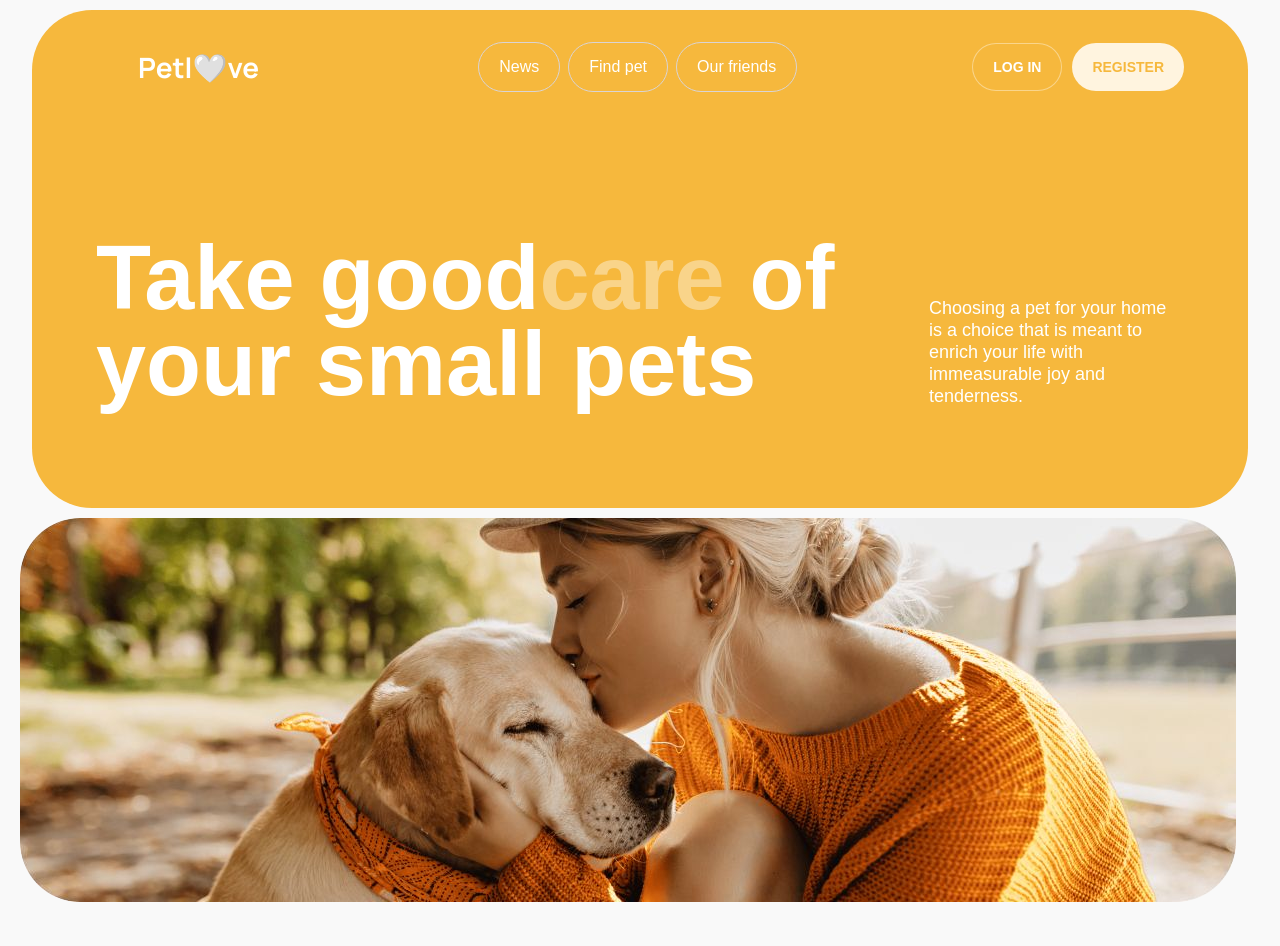
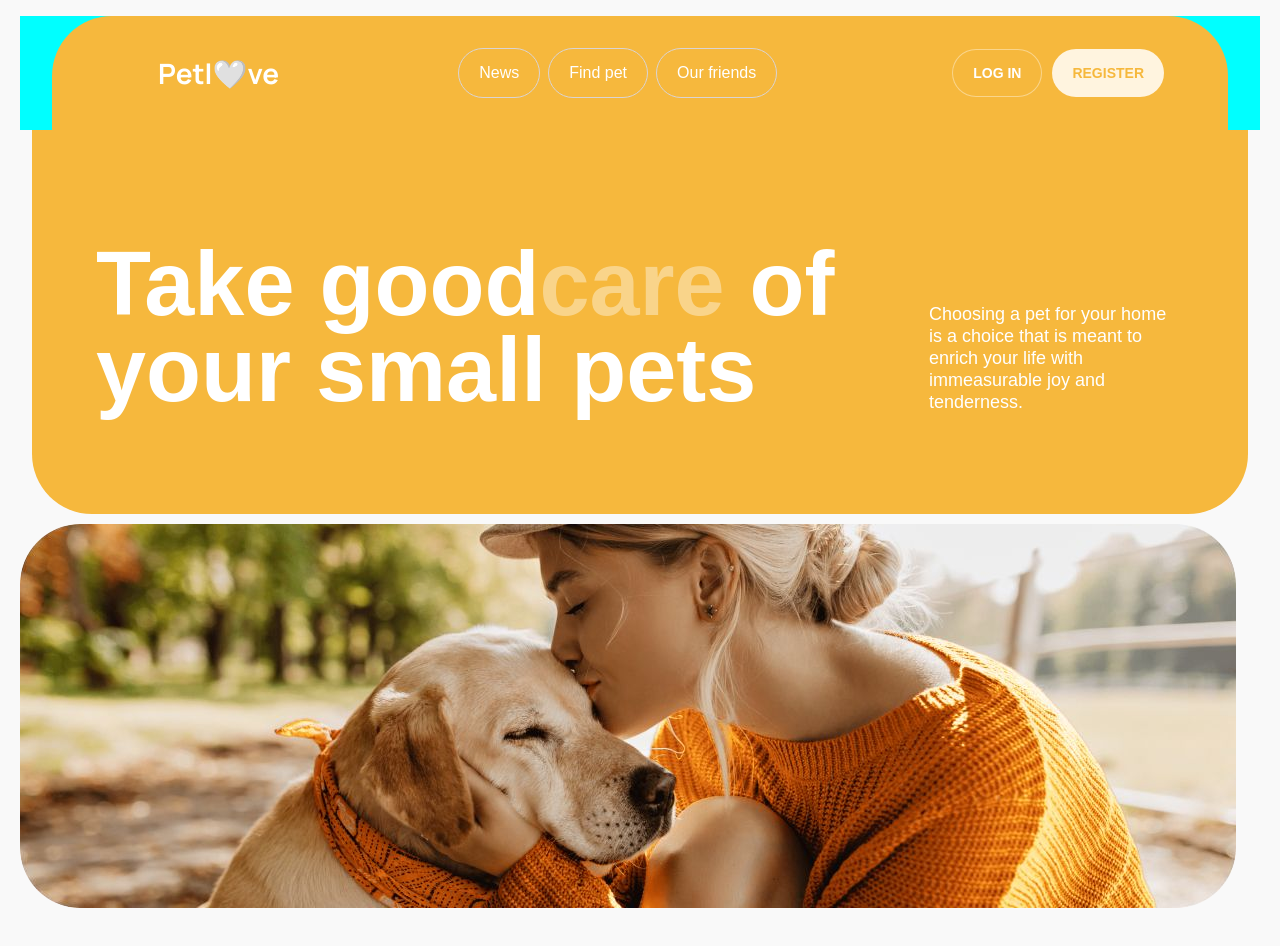
Before and after one commit to Olena457/love-pets, a React (Vite) app: page /home in a window 1280 px wide. Built offline with nearby package versions, Linux system fonts and the light colour scheme.

Commit message:
added home wrapper

```diff
--- a/src/components/Header/Header.jsx
+++ b/src/components/Header/Header.jsx
@@ -25,10 +25,12 @@ const Header = () => {
   const isHomePage = location.pathname === '/home';
 
   return (
-    <header className={`${css.header} ${isHomePage ? css.homeHeader : ''}`}>
-      <LogoChange />
-      <NavBar />
-    </header>
+    <div className={css.wrapperHome}>
+      <header className={`${css.header} ${isHomePage ? css.homeHeader : ''}`}>
+        <LogoChange />
+        <NavBar />
+      </header>
+    </div>
   );
 };
 
--- a/src/components/Header/Header.module.css
+++ b/src/components/Header/Header.module.css
@@ -29,6 +29,10 @@
     border-top-right-radius: 60px;
   }
 } */
+.wrapperHome {
+  background-color: aqua;
+  margin: 16px 20px 0px 20px;
+}
 .header {
   display: flex;
   justify-content: space-between;
```
